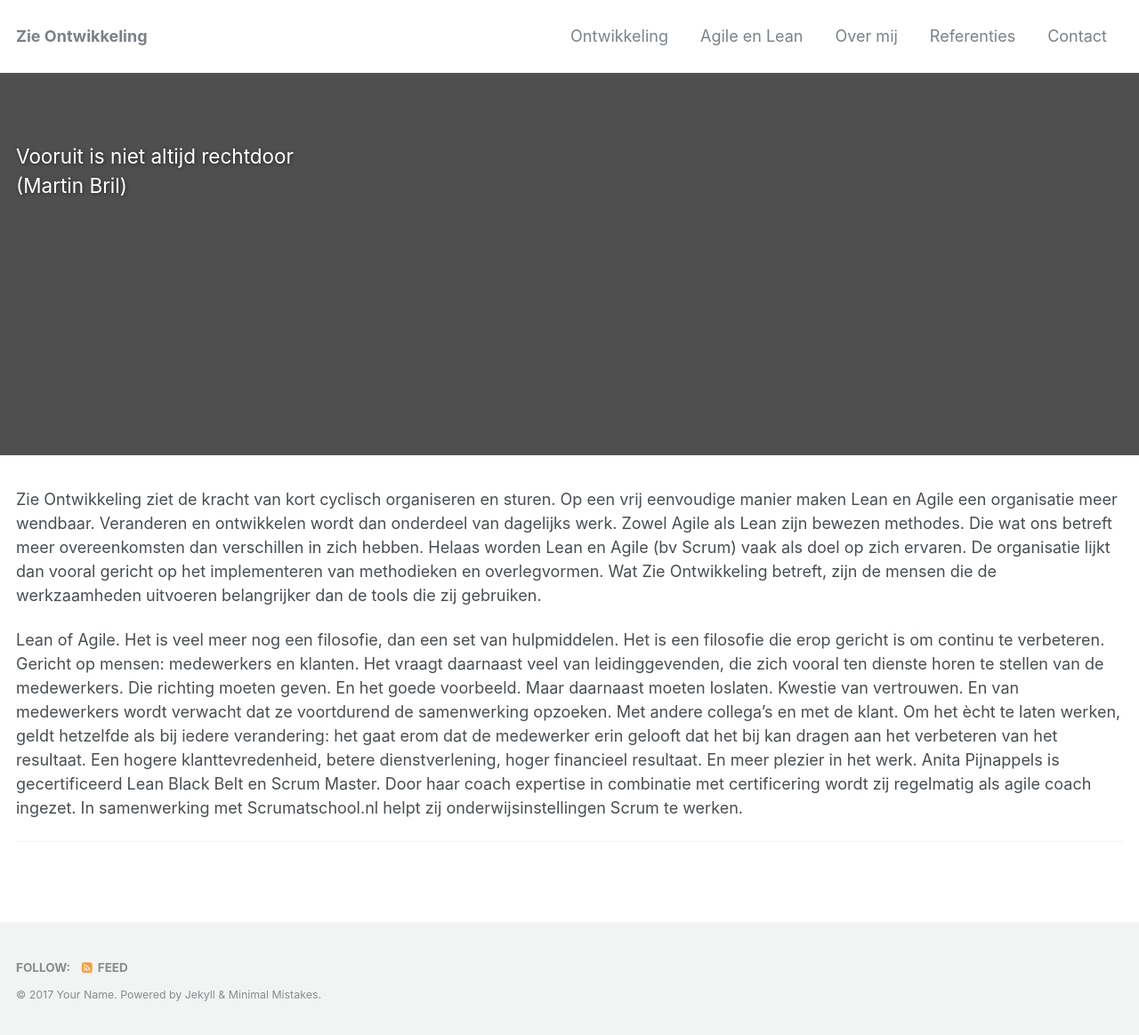
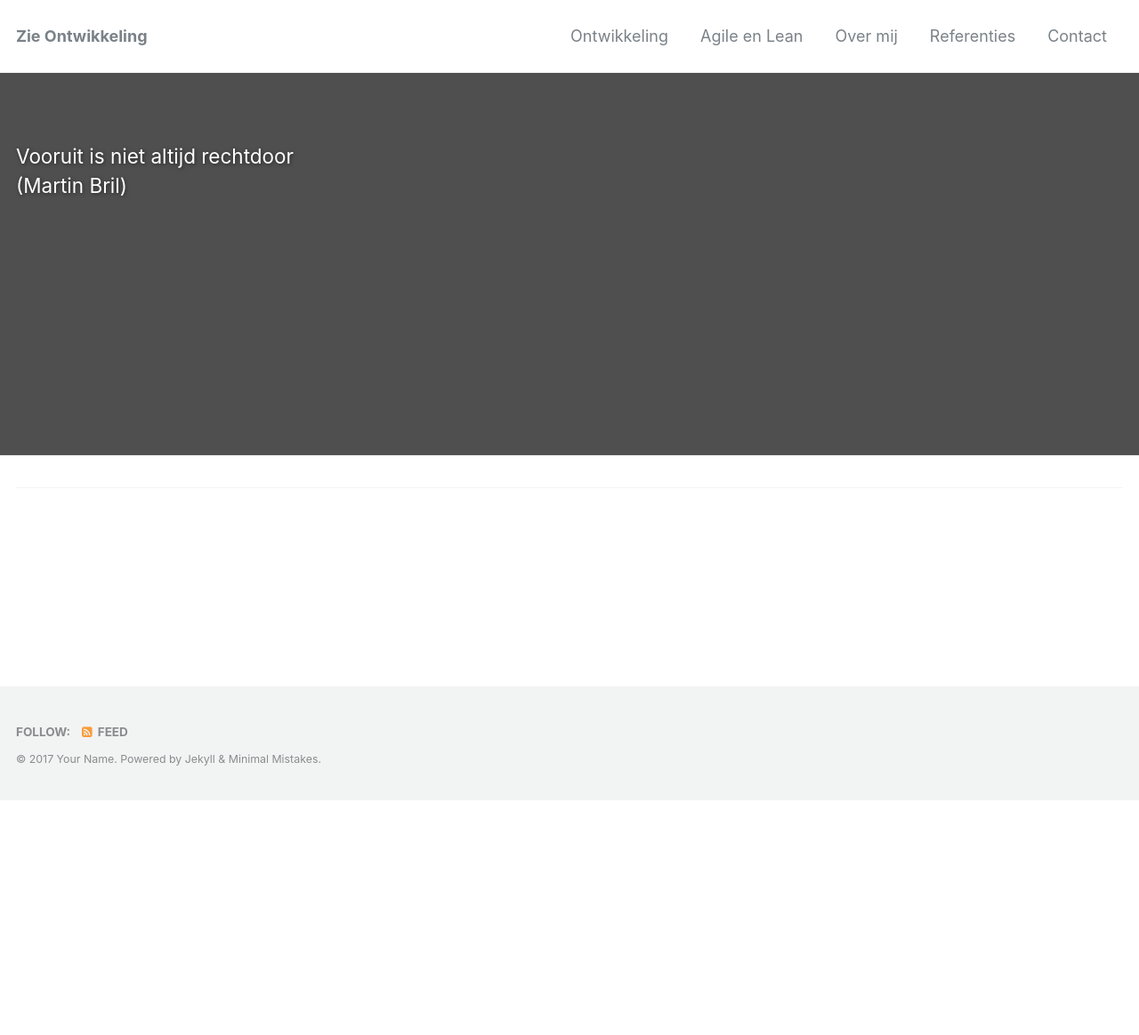
Before and after one commit to twinmum1/zie-ontwikkeling, a Jekyll site: the page built from _pages/agile.md, in a window 1280 px wide. Shown: the whole page at 89% size. Built offline with Jekyll 4.4.1, drawn with Linux system fonts in a browser that asks for light colours; after the commit the page ends 900 px from its top, so only the background shows below that.

Commit message:
Update agile.md

```diff
--- a/_pages/agile.md
+++ b/_pages/agile.md
@@ -17,11 +17,6 @@ excerpt: "Vooruit is niet altijd rechtdoor <br>(Martin Bril)
 	<br>"
 ---
 
-Zie Ontwikkeling ziet de kracht van kort cyclisch organiseren en sturen. Op een vrij eenvoudige manier maken Lean en Agile een organisatie meer wendbaar. Veranderen en ontwikkelen wordt dan onderdeel van dagelijks werk. Zowel Agile als Lean zijn bewezen methodes. Die wat ons betreft meer overeenkomsten dan verschillen in zich hebben. Helaas worden Lean en Agile (bv Scrum) vaak als doel op zich ervaren. De organisatie lijkt dan vooral gericht op het implementeren van methodieken en overlegvormen. Wat Zie Ontwikkeling betreft, zijn de mensen die de werkzaamheden uitvoeren belangrijker dan de tools die zij gebruiken.
-
-Lean of Agile. Het is veel meer nog een filosofie, dan een set van hulpmiddelen. Het is een filosofie die erop gericht is om continu te verbeteren. Gericht op mensen: medewerkers en klanten. Het vraagt daarnaast veel van leidinggevenden, die zich vooral ten dienste horen te stellen van de medewerkers. Die richting moeten geven. En het goede voorbeeld. Maar daarnaast moeten loslaten. Kwestie van vertrouwen. En van medewerkers wordt verwacht dat ze voortdurend de samenwerking opzoeken. Met andere collega’s en met de klant.
-Om het ècht te laten werken, geldt hetzelfde als bij iedere verandering: het gaat erom dat de medewerker erin gelooft dat het bij kan dragen aan het verbeteren van het resultaat. Een hogere klanttevredenheid, betere dienstverlening, hoger financieel resultaat. En  meer plezier in het werk. Anita Pijnappels is gecertificeerd Lean Black Belt en Scrum Master. Door haar coach expertise in combinatie met certificering wordt zij regelmatig als agile coach ingezet. In samenwerking met Scrumatschool.nl helpt zij onderwijsinstellingen Scrum te werken.
-
 
 
 
```
